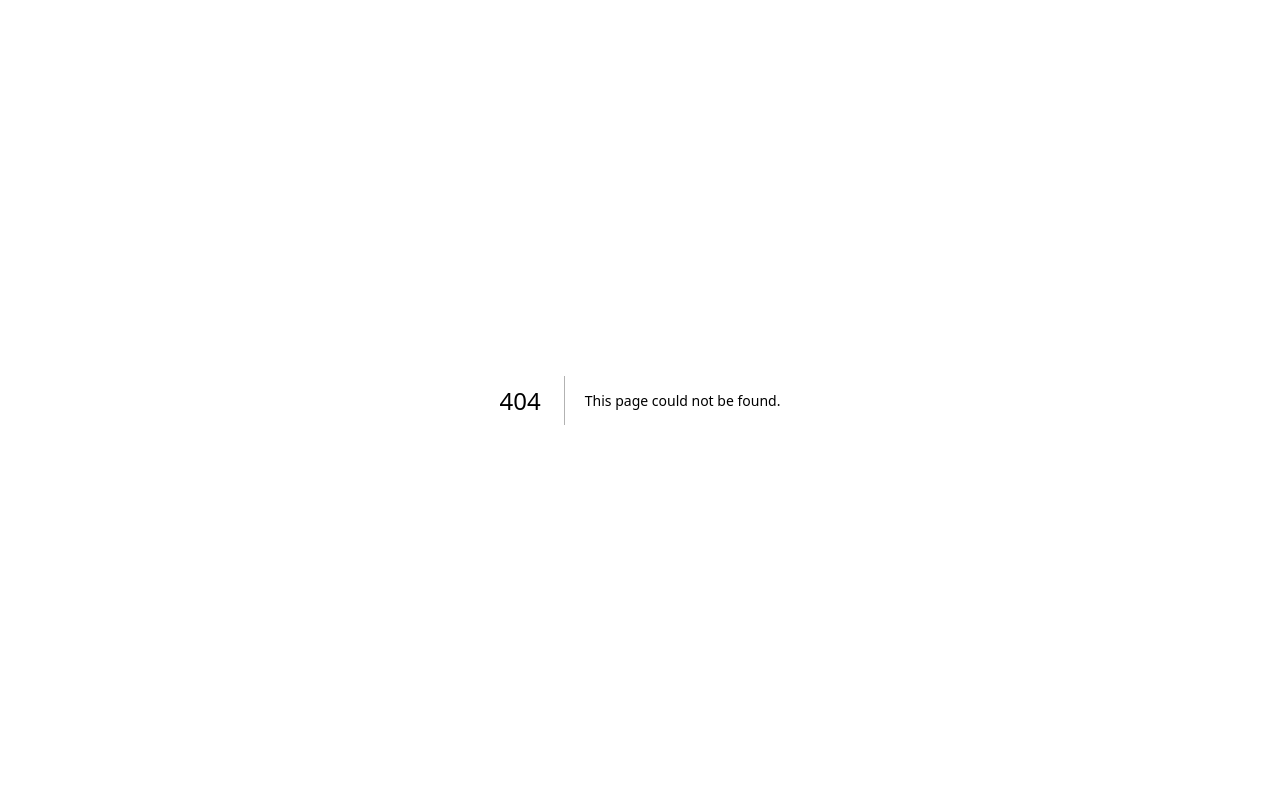
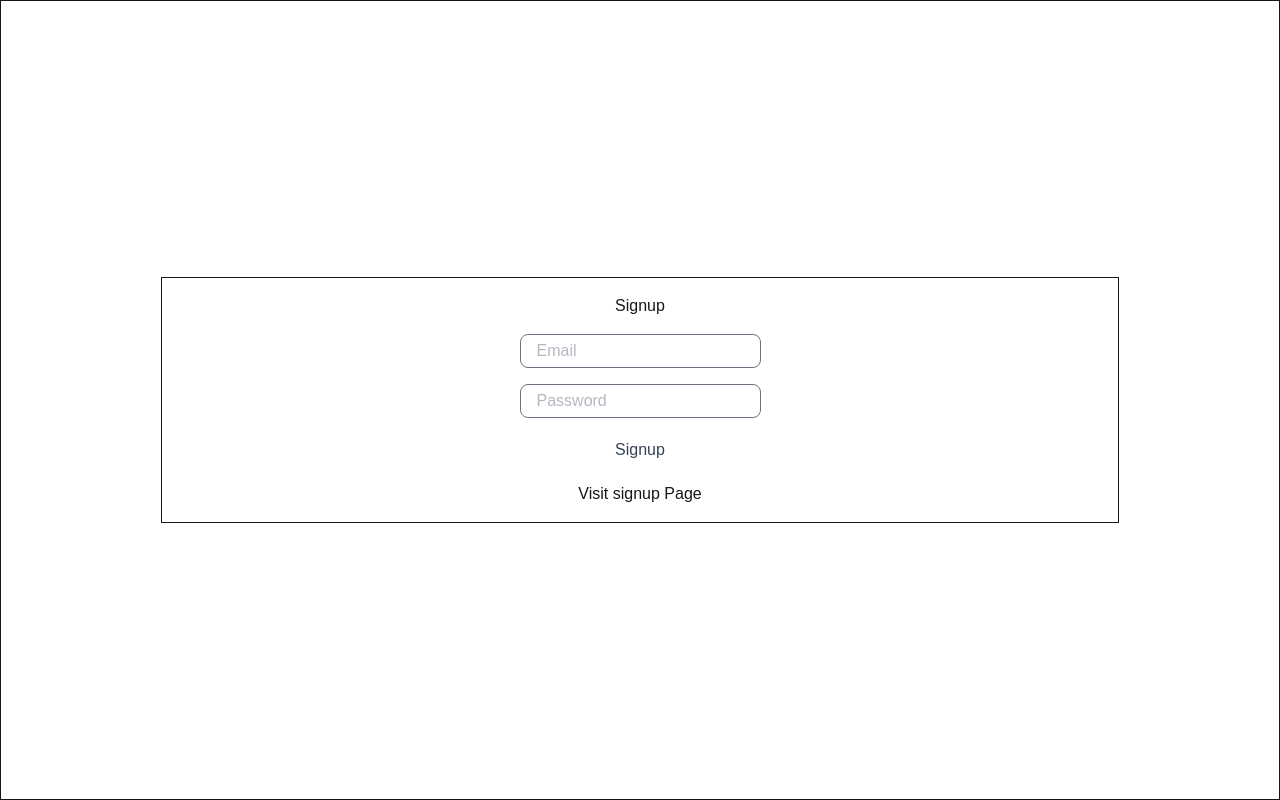
Before and after one commit to VijayJadon22/Learning-Next.js-Basic-Auth-Project, a Next.js app: page /login in a window 1280 px wide. Before the commit this address had no page. Built offline with nearby package versions, Linux system fonts and the light colour scheme.

Commit message:
Created a simple LoginPage for letting user login

```diff
--- /dev/null
+++ b/src/app/login/page.tsx
@@ -0,0 +1,70 @@
+"use client";
+import Link from "next/link";
+import React, { useState } from "react";
+import { useRouter } from "next/navigation";
+import axios from "axios";
+
+export default function LoginPage() {
+  const [formData, setFormData] = useState({
+    email: "",
+    password: "",
+  });
+
+  const handleLogin = async () => {};
+  return (
+    <div className="flex flex-col items-center justify-center min-h-screen px-40 py-4 border">
+      <form
+        onSubmit={handleLogin}
+        className="border w-full flex flex-col items-center space-y-4 p-4"
+      >
+        <h1>Signup</h1>
+        {/* <input
+          onChange={(e) =>
+            setFormData((prevState) => ({
+              ...prevState,
+              username: e.target.value,
+            }))
+          }
+          className="py-1 px-4 border bg-white text-gray-500 outline-none rounded-lg"
+          id="username"
+          type="text"
+          name="username"
+          value={formData.username}
+          placeholder="Username"
+        /> */}
+        <input
+          onChange={(e) =>
+            setFormData((prevState) => ({
+              ...prevState,
+              email: e.target.value,
+            }))
+          }
+          className="py-1 px-4 border bg-white text-gray-500 outline-none rounded-lg"
+          id="email"
+          type="email"
+          name="email"
+          value={formData.email}
+          placeholder="Email"
+        />
+        <input
+          onChange={(e) =>
+            setFormData((prevState) => ({
+              ...prevState,
+              password: e.target.value,
+            }))
+          }
+          className="py-1 px-4 border bg-white text-gray-500 outline-none rounded-lg"
+          id="password"
+          type="password"
+          name="password"
+          value={formData.password}
+          placeholder="Password"
+        />
+        <button className="px-8 py-1 bg-white text-gray-700 rounded-lg cursor-pointer">
+          Signup
+        </button>
+        <Link href={"/signup"}>Visit signup Page</Link>
+      </form>
+    </div>
+  );
+}
```
